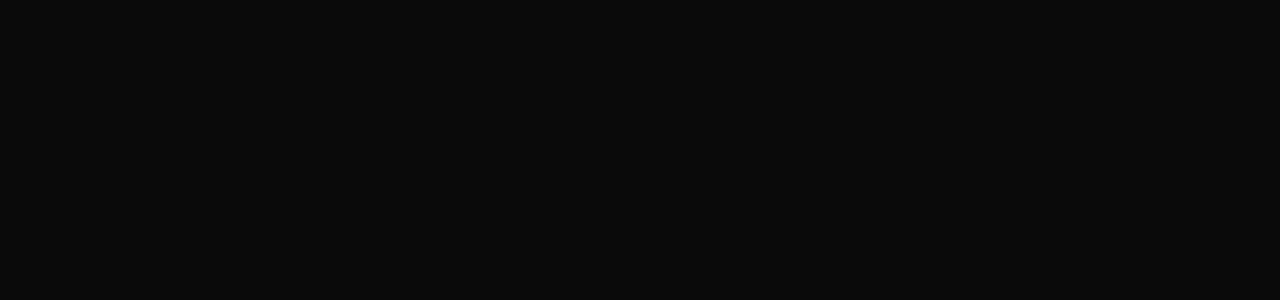
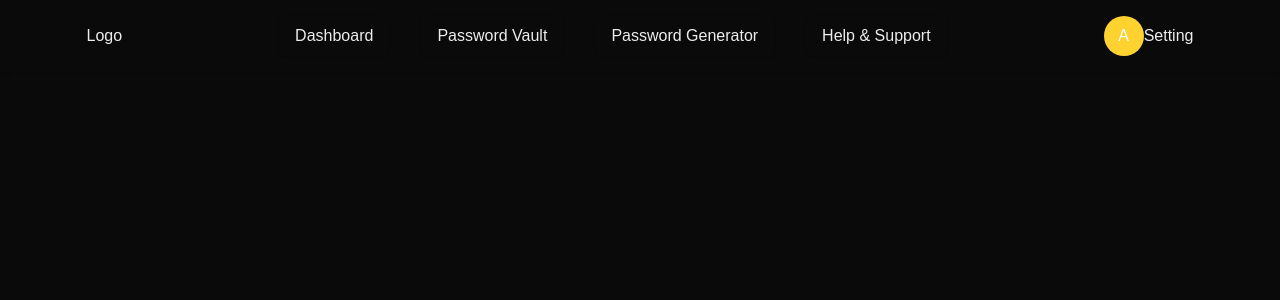
Before and after one commit to adityarwt1/Passwor_manger_NoAI, a Next.js app: page / in a window 1280 px wide. Shown: the top 300 px of the page. Built offline with nearby package versions, Linux system fonts and the light colour scheme.

Commit message:
nav bar withj working

```diff
--- a/components/navbar.tsx
+++ b/components/navbar.tsx
@@ -1,9 +1,22 @@
+import Link from 'next/link'
 import React from 'react'
 
 const navbar = () => {
   return (
-    <div className='w-full shadow-md'>
-
+    <div className='flex shadow-md p-4  items-center justify-around'>
+      <div>
+        Logo
+      </div>
+      <div className='flex'>
+        <Link href="/" className='px-4 py-2 border-gray-500  rounded-md mx-4 shadow-sm duration-300 hover:scale-95 hover:bg-zinc-950 hover:text-white '>Dashboard</Link>
+        <Link href="/passwords" className='px-4 py-2 border-gray-500  rounded-md mx-4 shadow-sm duration-300 hover:scale-95 hover:bg-zinc-950 hover:text-white '>Password Vault</Link>
+        <Link href="/generator" className='px-4 py-2 border-gray-500  rounded-md mx-4 shadow-sm duration-300 hover:scale-95 hover:bg-zinc-950 hover:text-white '>Password Generator</Link>
+        <Link href="/help" className='px-4 py-2 border-gray-500  rounded-md mx-4 shadow-sm duration-300 hover:scale-95 hover:bg-zinc-950 hover:text-white '>Help & Support</Link>
+      </div>
+      <div className='flex justify-center items-center'>
+      <div className='w-10 bg-amber-300 rounded-full h-10 text-center items-center flex justify-center text-white '><span>A</span></div>
+        <div>Setting</div>
+        </div>
     </div>
   )
 }
```
